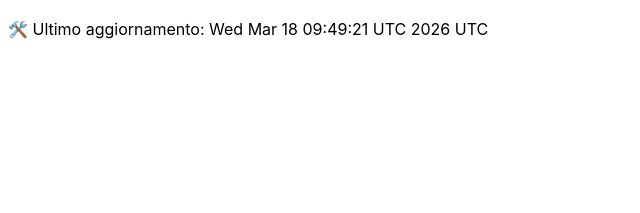
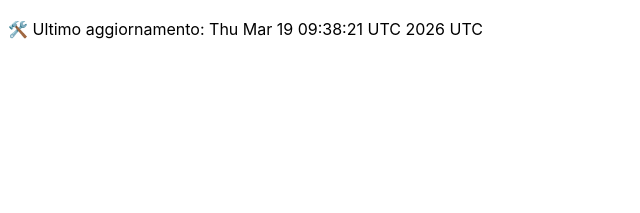
Before and after one commit to DanteTrb/DanteTrb.github.io, a Jekyll site: the page built from badges.md, in a window 1280 px wide. Shown: the top 213 px of the page, without its empty margins (0-640 px from the left). Built offline with Jekyll 4.4.1, drawn with Linux system fonts in a browser that asks for light colours; our own code applies the rules of GitHub Pages for plain Markdown files.

Commit message:
🛠️ Aggiornamento automatico badge

```diff
--- a/badges.md
+++ b/badges.md
@@ -1 +1 @@
-🛠️ Ultimo aggiornamento: Wed Mar 18 09:49:21 UTC 2026 UTC
+🛠️ Ultimo aggiornamento: Thu Mar 19 09:38:21 UTC 2026 UTC
```
